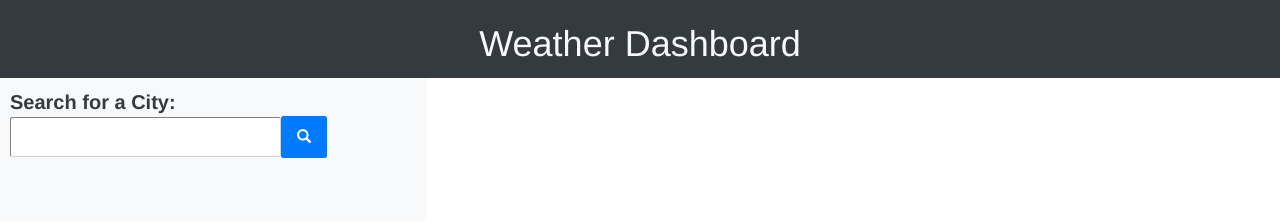
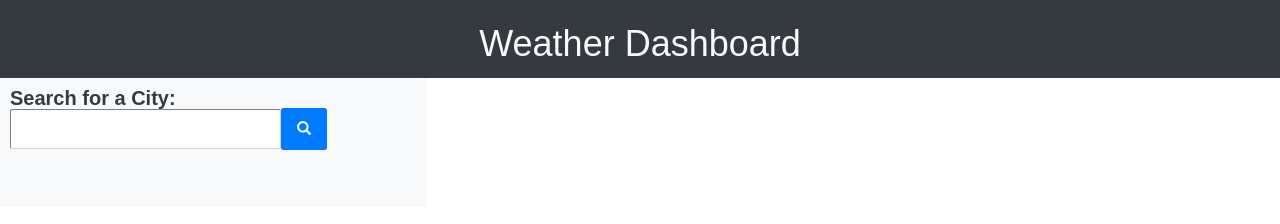
Before and after one commit to wrenjohnson/weather-dashboard, a plain HTML site: page index.html in a window 1280 px wide. Drawn offline with nearby package versions, Linux system fonts and the light colour scheme; some icons are missing.

Commit message:
removed commenting on html file and relinked reset.css file

```diff
--- a/index.html
+++ b/index.html
@@ -3,14 +3,13 @@
 <head>
     <meta charset="UTF-8">
     <meta name="viewport" content="width=device-width, initial-scale=1.0">
-    <!-- standard bootstrap stylesheet -->
     <link rel="stylesheet" href="https://stackpath.bootstrapcdn.com/bootstrap/4.3.1/css/bootstrap.min.css">
-    <!-- style sheet for save icon -->
     <link
     rel="stylesheet"
     href="https://maxcdn.bootstrapcdn.com/bootstrap/3.4.0/css/bootstrap.min.css">
     <link rel="stylesheet" href="https://cdnjs.cloudflare.com/ajax/libs/weather-icons/2.0.10/css/weather-icons.min.css">
-    <link rel="stylesheet" href="./Assets/css/style.css">
+    <link rel="stylesheet" href="./assets/css/reset.css">
+    <link rel="stylesheet" href="./assets/css/style.css">
     <title>Weather Dashboard</title>
 </head>
 
@@ -24,16 +23,12 @@
     <main class="main">
         <div class="container-fluid">
             <div class="row page-content">
-                <!-- column 1 -->
                 <div class="col-sm-4 bg-light p-0">
-                    <!-- search form -->
                     <div class="form-container">
                         <form id="search-form">
-                            <!-- search input label -->
                             <div class="row m-0">
                                 <label for="search-input" class="search-label m-0 text-dark">Search for a City:</label>
                             </div>
-                            <!-- search label input and button-->
                             <div class="row m-0">
                                 <div class="col-sm-8 p-0 my-auto">
                                     <input type="text" id="search-input" name="search-input" class="search-input rounded">
@@ -46,37 +41,26 @@
                             </div>
                         </form>
                     </div>
-                    <!-- search history -->
                     <div id="search-history-container" class="row m-0 search-history-container">
 
                     </div>
                 </div>
 
-                <!-- column 2 -->
                 <div class="col-sm-8 p-0">
-                    <!-- current weather conditions -->
                     <div id="current-weather-container" class="row d-block">
-                        <!-- current weather title -->
                         <div class="current-title-container">
                             <h2 id="current-title" class="current-title d-inline"></h2>
                             <img id="current-weather-icon" class="d-inline" src="" alt="">
                         </div>
-                        <!-- current weather temperature -->
                         <p class="current-temperature" id="current-temperature"></p>
-                        <!-- current weather humidity -->
                         <p class="current-humidity" id="current-humidity"></p>
-                        <!-- current weather wind speed -->
                         <p class="current-wind-speed" id="current-wind-speed"></p>
-                        <!-- current weather uv index -->
                         <p class="current-uv-index" id="current-uv-index"></p>
                         <p class="current-number rounded" id="current-number"></p>
                     </div>
-                    <!-- 5 day forecast -->
                     <div class="row future-forecast-container d-block">
-                        <!-- 5 day forecast title-->
                         <h2 class="future-forecast-title" id="future-forecast-title"></h2>
                         <div id="forecasts-cards-container" class="forecasts-cards-container d-flex justify-content-between">
-                            <!-- future day forecard card -->
                             <div class="future-card bg-primary rounded">
                                 <p class="future-date" id="future-date-1"></p>
                                 <img id="future-icon-1" src="" alt="">
@@ -116,6 +100,6 @@
 
     <script src="https://code.jquery.com/jquery-3.4.1.min.js"></script>
     <script src="https://cdnjs.cloudflare.com/ajax/libs/moment.js/2.24.0/moment.min.js"></script>
-    <script src="./Assets/js/script.js"></script>
+    <script src="./assets/js/script.js"></script>
 </body>
 </html>
```
